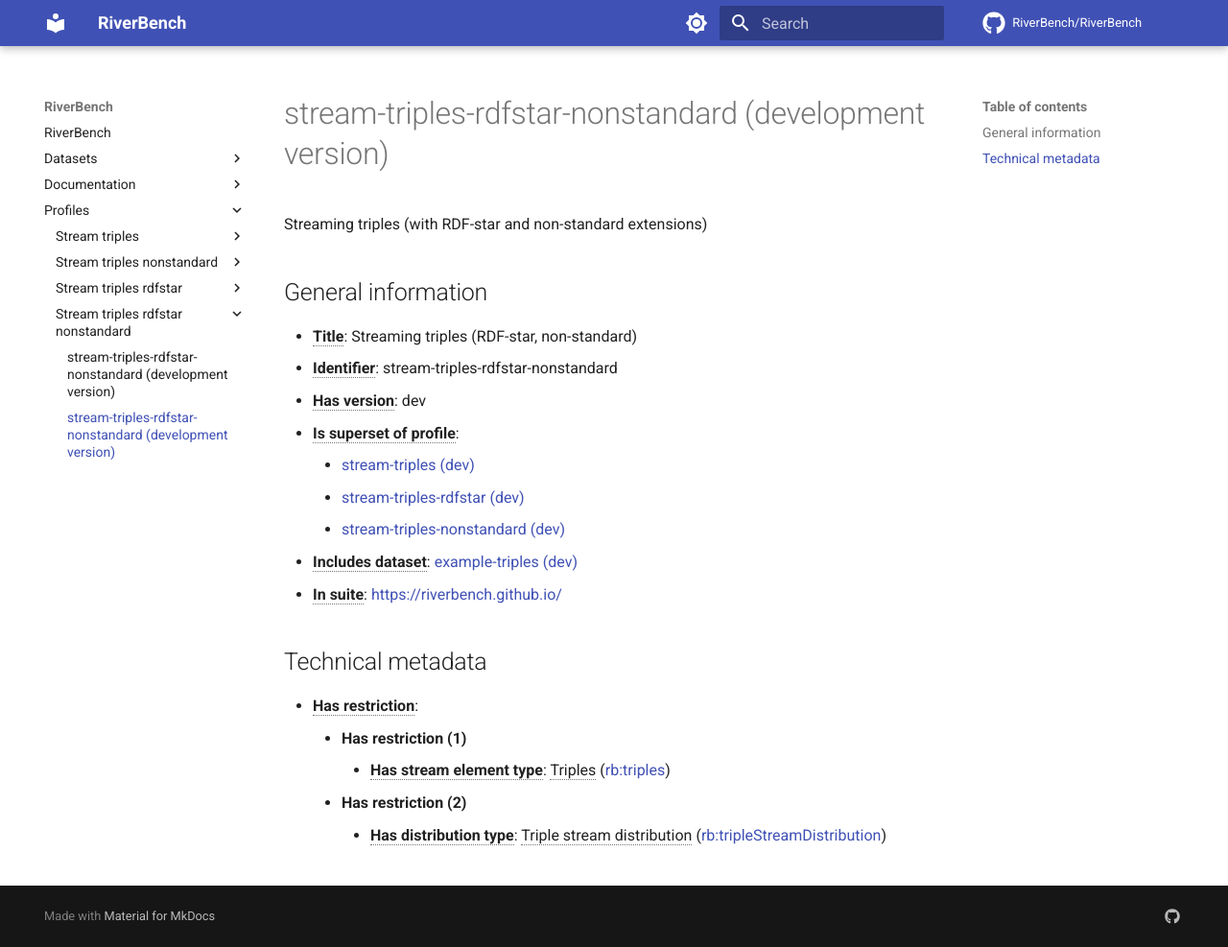
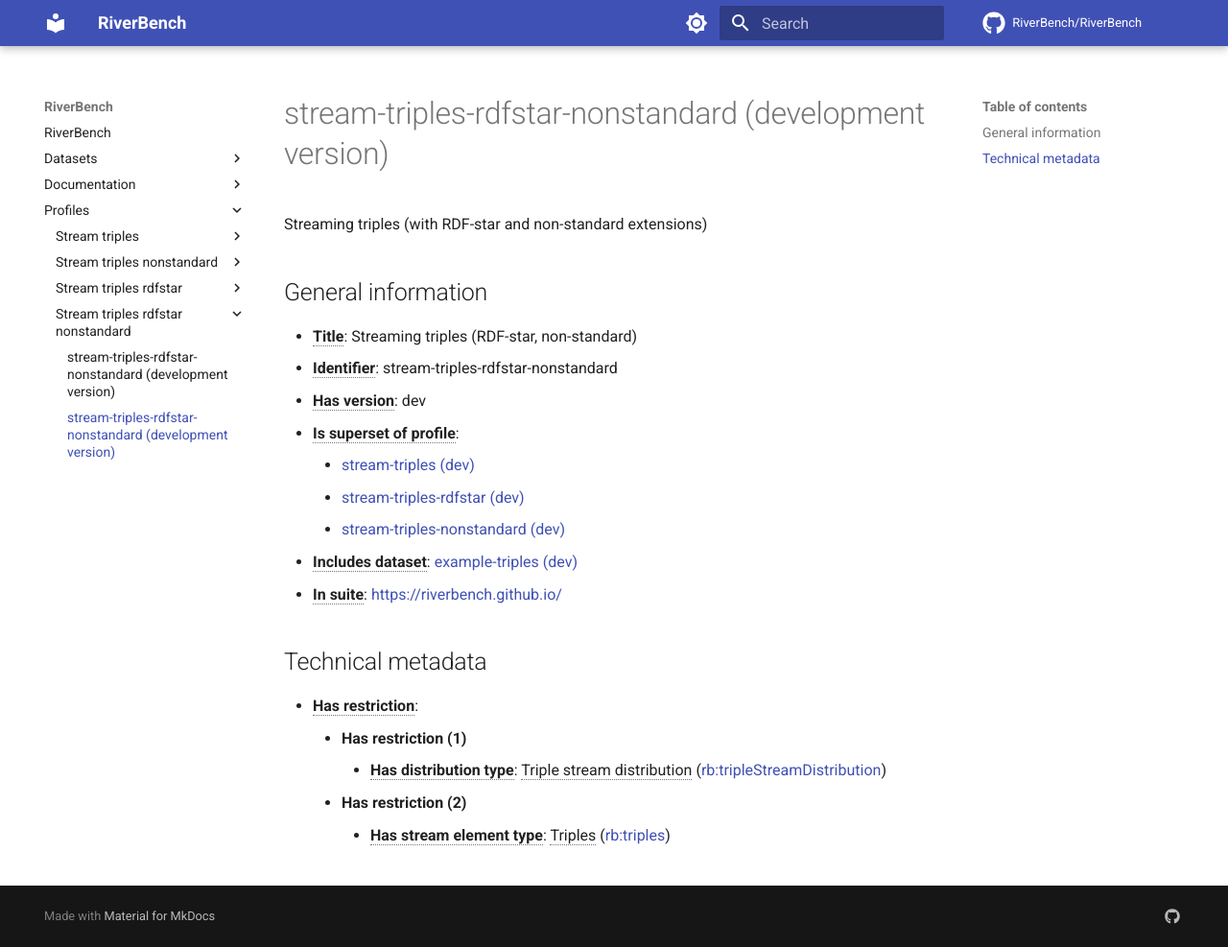
Before and after one commit to RiverBench/riverbench.github.io, an MkDocs documentation site: the page built from docs/profiles/stream-triples-rdfstar-nonstandard/dev.md, in a window 1280 px wide and 987 px high. Shown: the whole window at 96% size. Built offline with MkDocs 1.6.1 and Material for MkDocs 9.7.7, drawn with Linux system fonts in a browser that asks for light colours; comment, search, counter and statistics services are not loaded.

Commit message:
Automatic docs update (dev)

```diff
--- a/docs/profiles/stream-triples-rdfstar-nonstandard/dev.md
+++ b/docs/profiles/stream-triples-rdfstar-nonstandard/dev.md
@@ -18,6 +18,6 @@ Streaming triples (with RDF-star and non-standard extensions)
 
 - **<abbr title="Has profile restriction. The restrictions are joined with the AND operator.">Has restriction</abbr>**:
     - **Has restriction (1)**
+        - **<abbr title="Indicates the type of RiverBench dataset distribution">Has distribution type</abbr>**: <abbr title="The dataset is distributed as a stream of RDF triples.">Triple stream distribution</abbr> ([rb:tripleStreamDistribution](https://riverbench.github.io/schema/dataset#tripleStreamDistribution))
+    - **Has restriction (2)**
         - **<abbr title="Indicates the type of contents of each stream element">Has stream element type</abbr>**: <abbr title="Triple streams consist of elements, where each element is an RDF graph.">Triples</abbr> ([rb:triples](https://riverbench.github.io/schema/dataset#triples))
-    - **Has restriction (2)**
-        - **<abbr title="Indicates the type of RiverBench dataset distribution">Has distribution type</abbr>**: <abbr title="The dataset is distributed as a stream of RDF triples.">Triple stream distribution</abbr> ([rb:tripleStreamDistribution](https://riverbench.github.io/schema/dataset#tripleStreamDistribution))
```
Also changed, not shown: docs/profiles/stream-triples-nonstandard/dev.md (+2 -2 lines), docs/profiles/stream-triples-rdfstar/dev.md (+2 -2 lines).
